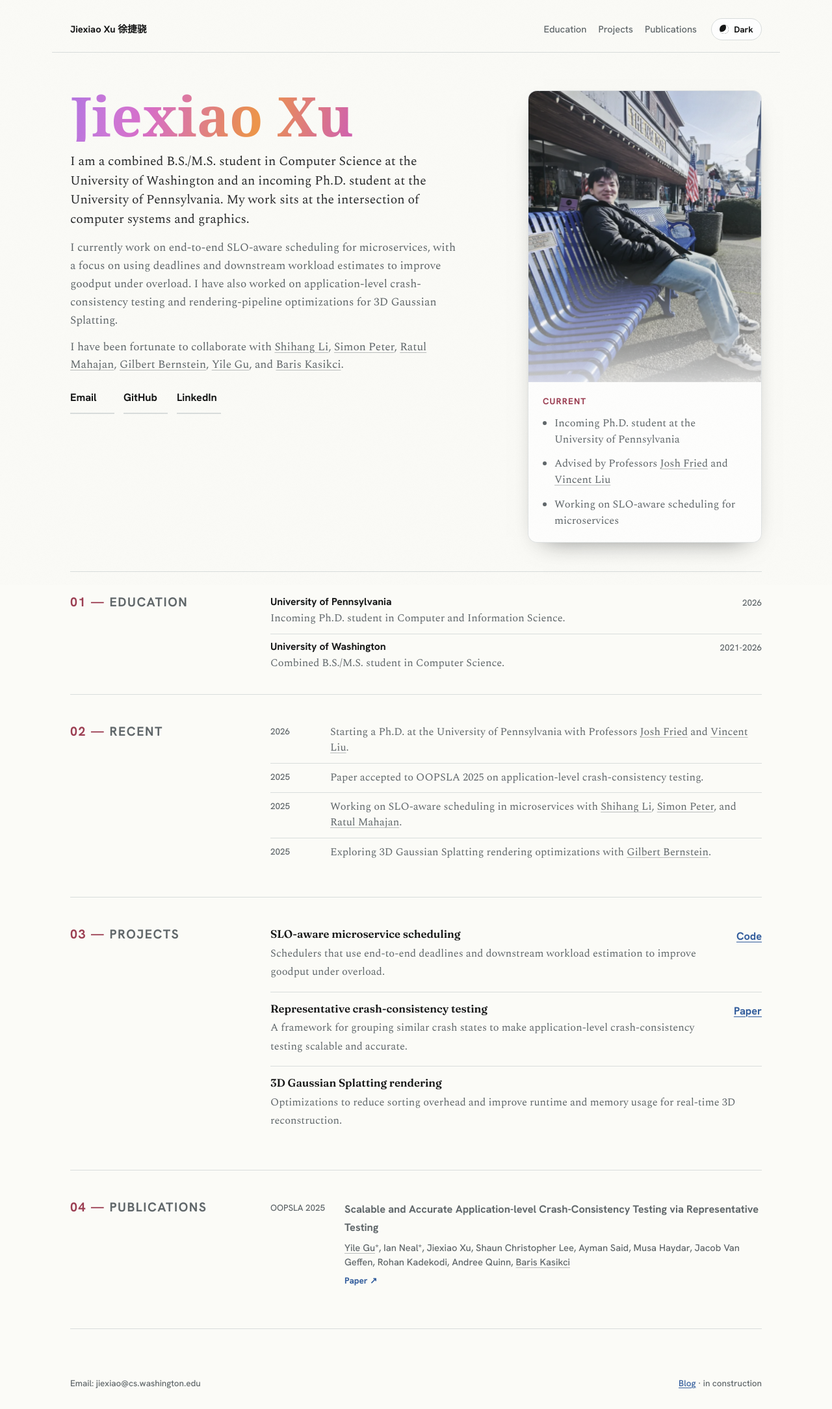
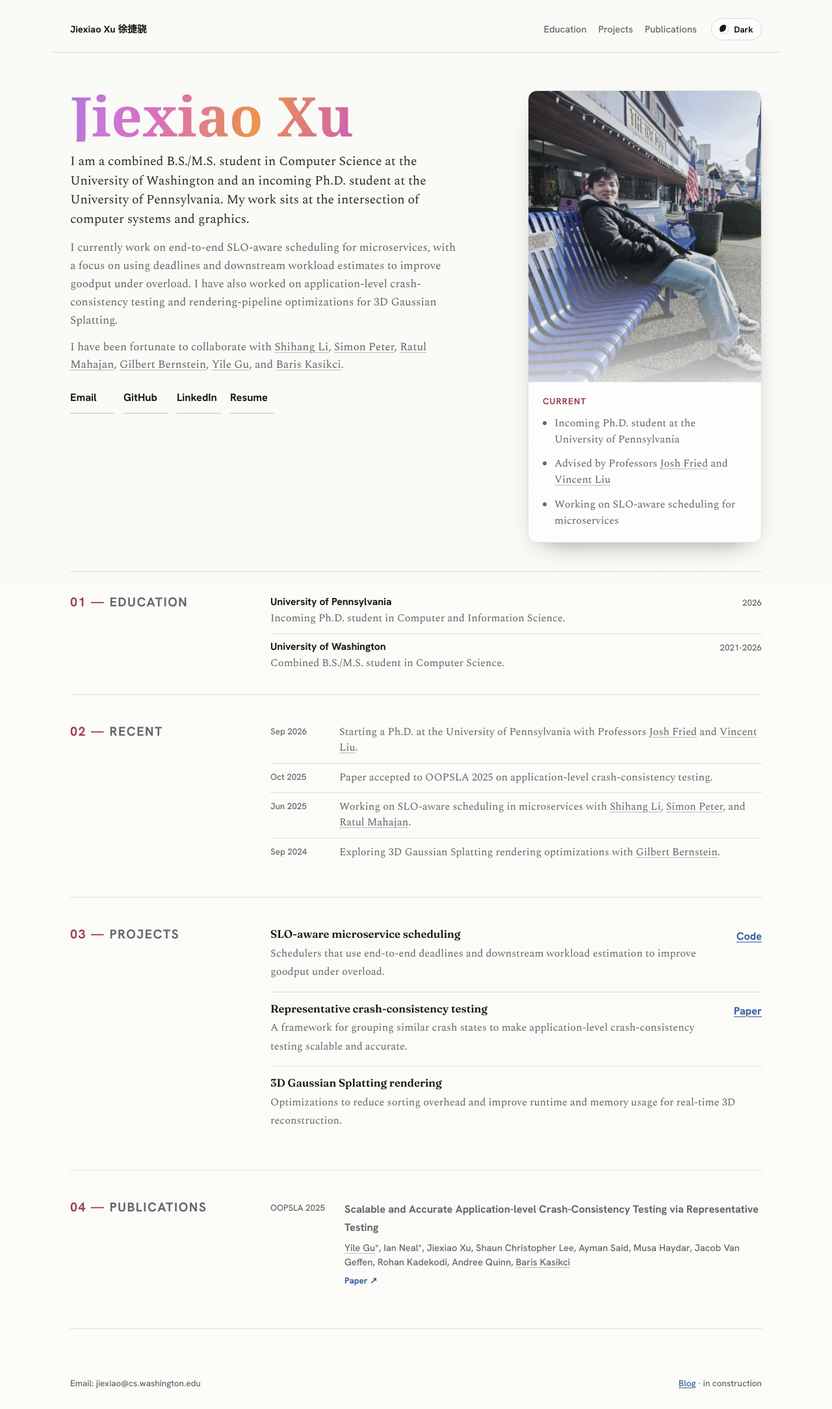
Before and after one commit to JiexiaoXu/JiexiaoXu.github.io, a Jekyll site: the page index.html, which Jekyll copies as it is, in a window 1280 px wide. Shown: the whole page at 65% size. Built offline with Jekyll 4.4.1, drawn with Linux system fonts in a browser that asks for light colours.

Commit message:
add resume and month

```diff
--- a/index.html
+++ b/index.html
@@ -108,6 +108,7 @@
             <a href="mailto:jiexiao@cs.washington.edu">Email</a>
             <a href="https://github.com/JiexiaoXu">GitHub</a>
             <a href="https://www.linkedin.com/in/jiexiao-xu-713039370/">LinkedIn</a>
+            <a href="assets/jiexiao-xu-resume.pdf">Resume</a>
           </div>
         </div>
 
@@ -163,10 +164,10 @@
       <section class="news-band" aria-labelledby="news-title">
         <h2 id="news-title">Recent</h2>
         <ol>
-          <li><time datetime="2026">2026</time><span>Starting a Ph.D. at the University of Pennsylvania with Professors <a href="https://joshfried.io/">Josh Fried</a> and <a href="https://vincen.tl/">Vincent Liu</a>.</span></li>
-          <li><time datetime="2025">2025</time><span>Paper accepted to OOPSLA 2025 on application-level crash-consistency testing.</span></li>
-          <li><time datetime="2025">2025</time><span>Working on SLO-aware scheduling in microservices with <a href="https://vic-li.me/">Shihang Li</a>, <a href="https://homes.cs.washington.edu/~simpeter/">Simon Peter</a>, and <a href="https://ratul.org/">Ratul Mahajan</a>.</span></li>
-          <li><time datetime="2025">2025</time><span>Exploring 3D Gaussian Splatting rendering optimizations with <a href="http://www.gilbertbernstein.com/">Gilbert Bernstein</a>.</span></li>
+          <li><time datetime="2026-09">Sep 2026</time><span>Starting a Ph.D. at the University of Pennsylvania with Professors <a href="https://joshfried.io/">Josh Fried</a> and <a href="https://vincen.tl/">Vincent Liu</a>.</span></li>
+          <li><time datetime="2025-10">Oct 2025</time><span>Paper accepted to OOPSLA 2025 on application-level crash-consistency testing.</span></li>
+          <li><time datetime="2025-06">Jun 2025</time><span>Working on SLO-aware scheduling in microservices with <a href="https://vic-li.me/">Shihang Li</a>, <a href="https://homes.cs.washington.edu/~simpeter/">Simon Peter</a>, and <a href="https://ratul.org/">Ratul Mahajan</a>.</span></li>
+          <li><time datetime="2025-03">Sep 2024</time><span>Exploring 3D Gaussian Splatting rendering optimizations with <a href="http://www.gilbertbernstein.com/">Gilbert Bernstein</a>.</span></li>
         </ol>
       </section>
 
--- a/styles.css
+++ b/styles.css
@@ -753,8 +753,8 @@ time {
 
 .news-band li {
   display: grid;
-  grid-template-columns: 64px minmax(0, 1fr);
-  gap: 28px;
+  grid-template-columns: 86px minmax(0, 1fr);
+  gap: 20px;
   padding: 10px 0;
   border-top: 1px solid var(--rule);
   color: var(--muted);
```
Also changed, not shown: 1 other file.
